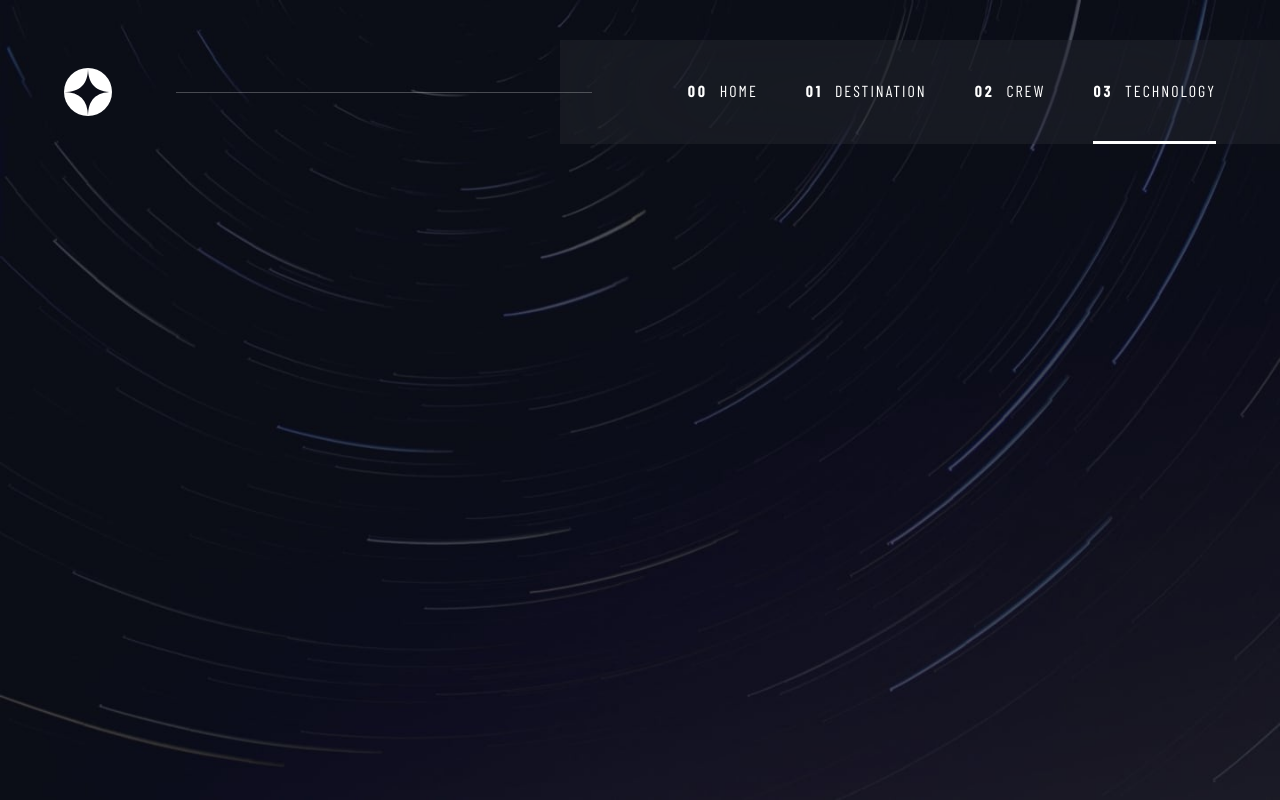
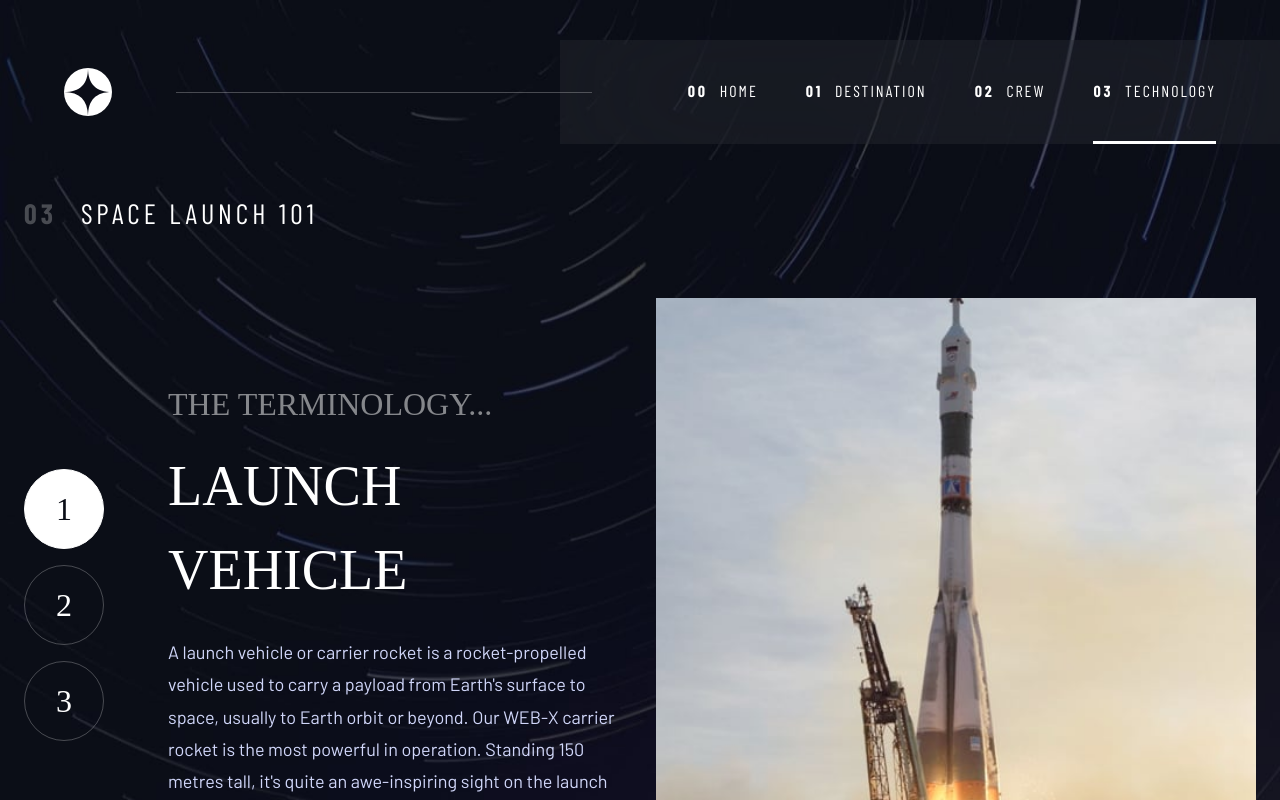
Before and after one commit to TonyFred-code/space-tourism-website, a React (Vite) app: page /technology in a window 1280 px wide. Shown: the top 800 px of the page. Built offline with nearby package versions, Linux system fonts and the light colour scheme; a web font is replaced by a local one.

Commit message:
feat: add full content and styles for Technology
add content and framer motion animation rules for Technology component page
add auto/manual slideshow for technologies rendered from fetched data

```diff
--- a/src/pages/Technology.jsx
+++ b/src/pages/Technology.jsx
@@ -1,10 +1,142 @@
+import { useCallback, useEffect, useRef, useState } from "react";
 import Header from "../components/Header.jsx";
+import useData from "../hooks/useData.jsx";
+import { AnimatePresence, motion } from "framer-motion";
 
 export default function Technology() {
+  const { technology } = useData();
+  const [activeTechIndex, setActiveTechIndex] = useState(0);
+  const activeTech = technology[activeTechIndex];
+  const intervalRef = useRef(null);
+  const [slideShowPaused, setSlideShowPaused] = useState(false);
+  const slideShowPausedRef = useRef(null);
+  const INTERVAL_DURATION = 5000; // 5 SECONDS
+
+  useEffect(() => {
+    slideShowPausedRef.current = slideShowPaused;
+  }, [slideShowPaused]);
+
+  const startInterval = useCallback(() => {
+    clearInterval(intervalRef.current);
+    intervalRef.current = setInterval(() => {
+      if (!slideShowPausedRef.current) {
+        setActiveTechIndex((prev) =>
+          prev === technology.length - 1 ? 0 : prev + 1
+        );
+      }
+    }, INTERVAL_DURATION);
+  }, [technology.length]);
+
+  useEffect(() => {
+    function handleVisibilityChange() {
+      setSlideShowPaused(document.hidden);
+    }
+
+    document.addEventListener("visibilitychange", handleVisibilityChange);
+
+    return () =>
+      document.removeEventListener("visibilitychange", handleVisibilityChange);
+  }, []);
+
+  useEffect(() => {
+    if (slideShowPaused) {
+      clearInterval(intervalRef.current);
+      return;
+    }
+    startInterval();
+
+    return () => clearInterval(intervalRef.current);
+  }, [startInterval, slideShowPaused]);
+
+  function updateActiveTechIndex(index) {
+    setActiveTechIndex(index);
+  }
+
   return (
     <div className="min-h-screen flex flex-col bg-blue-900 bg-[url('/assets/technology/background-technology-mobile.jpg')] md:bg-[url('/assets/technology/background-technology-tablet.jpg')] lg:bg-[url('/assets/technology/background-technology-desktop.jpg')] bg-size-[100%_100%]">
       <Header />
-      <main className="flex-1"></main>
+      <main className="flex-1 p-6 space-y-6 max-w-7xl py-12 lg:mx-auto">
+        <h1 className="uppercase flex gap-6 text-white mobile-text-preset-6 justify-center md:justify-start md:tablet-text-preset-5 lg:desktop-text-preset-5">
+          <span className="font-bold opacity-25">03</span>
+          <span>space launch 101</span>
+        </h1>
+        <div
+          className="flex flex-col gap-8 py-10 lg:flex-row"
+          onMouseEnter={() => setSlideShowPaused(true)}
+          onMouseLeave={() => setSlideShowPaused(false)}
+        >
+          <div className="flex-1 lg:order-1">
+            <AnimatePresence mode="wait">
+              <motion.span
+                className="flex items-center justify-center h-95 max-w-full md:h-111 lg:h-full"
+                key={activeTechIndex}
+                initial={{ opacity: 0, scale: 0.95 }}
+                animate={{ opacity: 1, scale: 1 }}
+                exit={{ opacity: 0, scale: 0.95 }}
+                transition={{ duration: 0.3, ease: "easeInOut" }}
+              >
+                <picture className="w-full h-full">
+                  <source
+                    media="(min-width: 1024px)"
+                    srcSet={activeTech.images.portrait}
+                  />
+                  <source
+                    media="(min-width: 768px)"
+                    srcSet={activeTech.images.landscape}
+                  />
+                  <img
+                    src={activeTech.images.portrait}
+                    alt={`Image of ${activeTech.name}`}
+                    className="w-full h-full"
+                  />
+                </picture>
+              </motion.span>
+            </AnimatePresence>
+          </div>
+          <div className="flex-1 flex flex-col gap-10 lg:flex-row lg:gap-16">
+            <div className="flex justify-center items-center gap-4 lg:flex-col">
+              {technology.map((tech, index) => {
+                return (
+                  <button
+                    type="button"
+                    key={`${tech}-${index}`}
+                    className={`size-10 md:size-14 lg:size-20 md:tablet-text-preset-4 lg:desktop-text-preset-4 rounded-full mobile-text-preset-4 ${activeTechIndex === index ? "text-blue-900 bg-white border-white" : "text-white border-white/25"} transition-all duration-300 border hover:border-white cursor-pointer`}
+                    onClick={() => updateActiveTechIndex(index)}
+                    aria-label={`Select ${activeTech.name}`}
+                    aria-pressed={activeTechIndex === index}
+                  >
+                    {index + 1}
+                  </button>
+                );
+              })}
+            </div>
+            <div className="flex lg:items-center">
+              <AnimatePresence mode="wait">
+                <motion.div
+                  key={activeTechIndex}
+                  initial={{ opacity: 0, x: -20 }}
+                  animate={{ opacity: 1, x: 0 }}
+                  exit={{ opacity: 0, x: 20 }}
+                  transition={{ duration: 0.3, ease: "easeInOut" }}
+                  className="space-y-4 lg:space-y-6"
+                >
+                  <h2 className="flex flex-col gap-4 text-white uppercase text-center lg:text-left">
+                    <span className="mobile-text-preset-4 opacity-50 md:tablet-text-preset-4 lg:desktop-text-preset-4">
+                      the terminology...
+                    </span>
+                    <span className="mobile-text-preset-3 md:tablet-text-preset-3 lg:desktop-text-preset-3">
+                      {activeTech.name}
+                    </span>
+                  </h2>
+                  <p className="text-blue-300 text-center mobile-text-preset-9 md:tablet-text-preset-9 lg:text-left lg:desktop-text-preset-9">
+                    {activeTech.description}
+                  </p>
+                </motion.div>
+              </AnimatePresence>
+            </div>
+          </div>
+        </div>
+      </main>
     </div>
   );
 }
```
